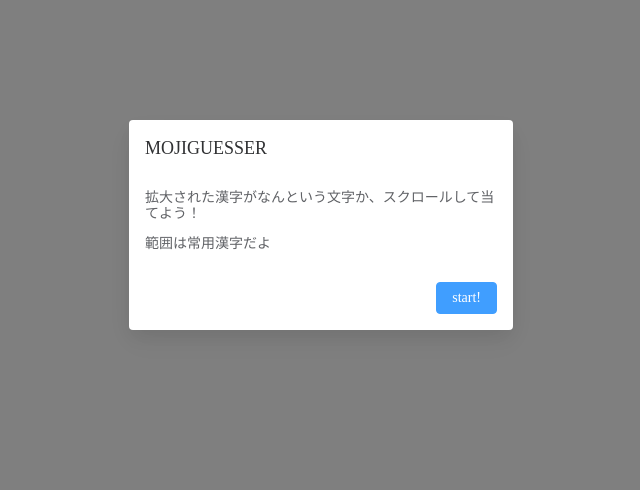
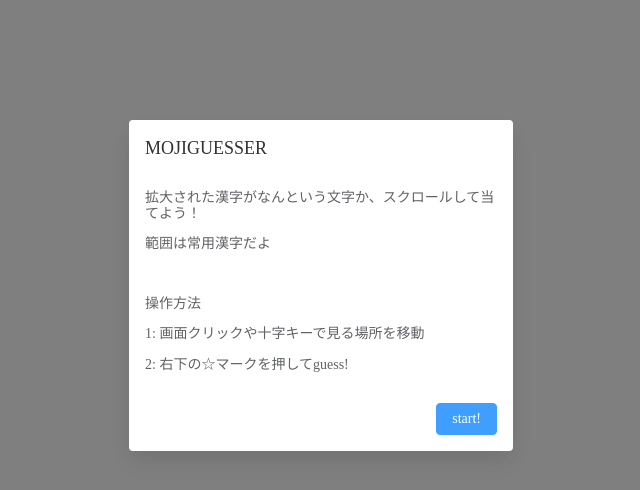
Before and after one commit to Dozi0116/mojiguesser, a Vue app: page / in a window 1280 px wide. Shown: the top 490 px of the page, without its empty margins (319-959 px from the left). Built offline with nearby package versions, Linux system fonts and the light colour scheme.

Commit message:
遊び方追加

```diff
--- a/src/App.vue
+++ b/src/App.vue
@@ -70,6 +70,10 @@ const showResult = ({
   >
     <p>拡大された漢字がなんという文字か、スクロールして当てよう！</p>
     <p>範囲は常用漢字だよ</p>
+    <br />
+    <p>操作方法</p>
+    <p>1: 画面クリックや十字キーで見る場所を移動</p>
+    <p>2: 右下の☆マークを押してguess!</p>
     <template #footer>
       <span class="dialog-footer">
         <el-button type="primary" @click="onClickStart">start!</el-button>
```
